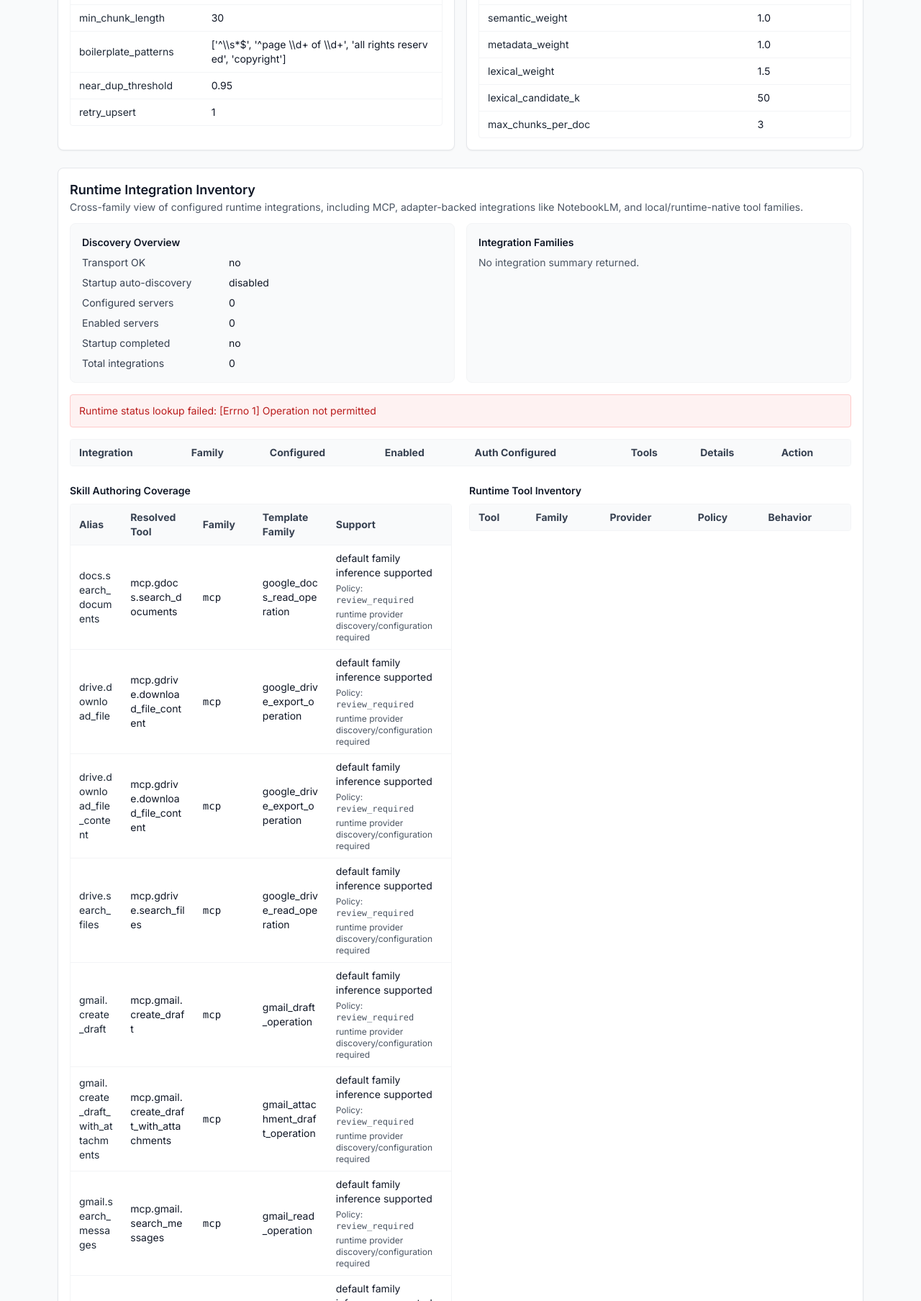
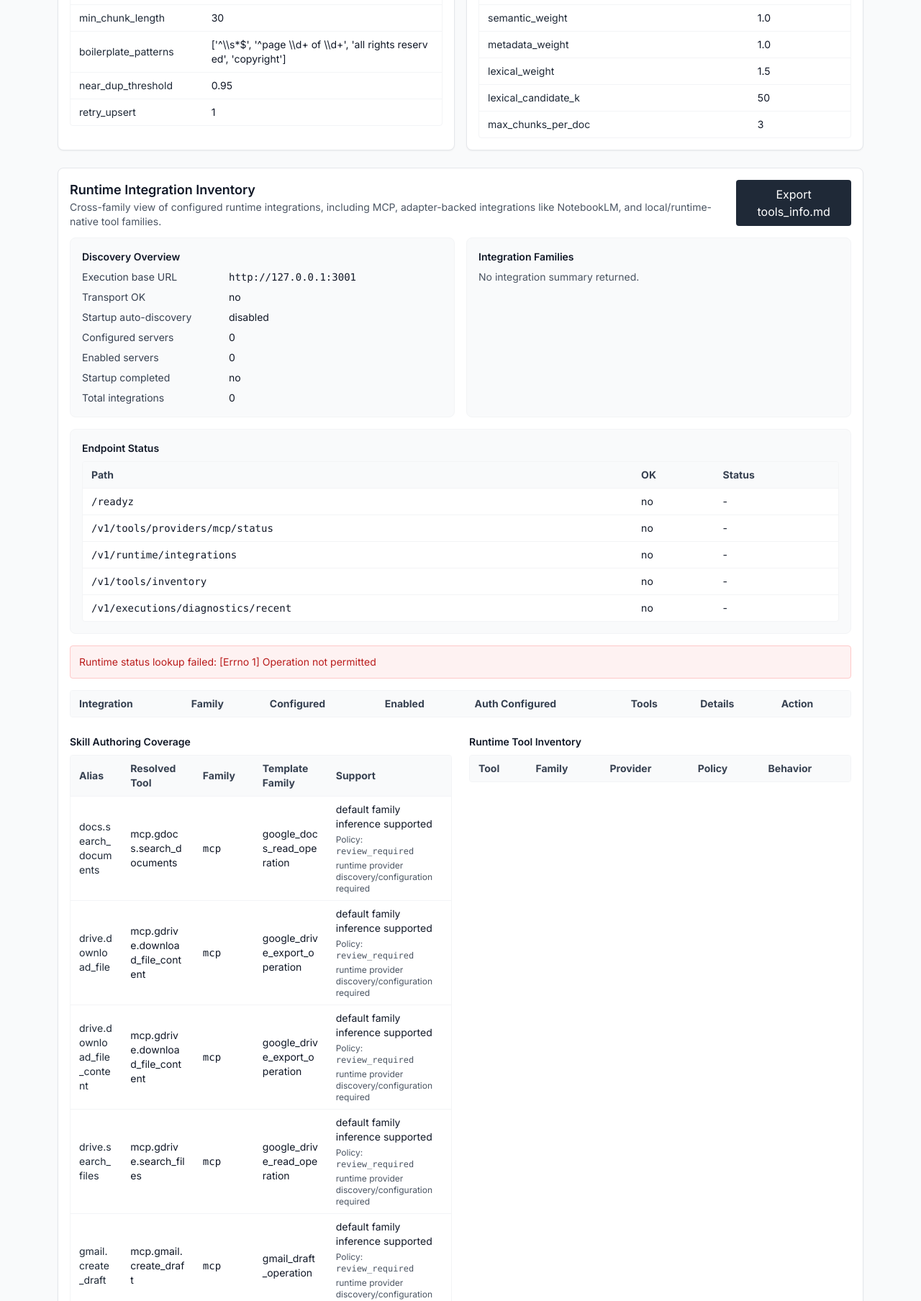
Before and after one commit to schao523/RAGenius-Application-Agent-Framework, a Flask app: page /admin/subsystem in a window 1280 px wide. Shown: the part 594-2402 px from the top of the page at 72% size. Run offline with Flask 3, Linux system fonts and the light colour scheme; data that the repository does not hold is empty; some libraries are stand-ins or nearby versions.

Commit message:
Improve Builder subsystem diagnostics

```diff
--- a/ragenius_builder/flask_scaffold/app.py
+++ b/ragenius_builder/flask_scaffold/app.py
@@ -23,6 +23,10 @@ from execution_client import ExecutionSubsystemClient
 from instruction_model_adapter import InstructionModelAdapter
 from policy import get_template_family_policy
 from skill_normalization import AUTHOR_TOOL_ALIAS_MAP, EXPLICIT_REQUIRED_TOOL_TEMPLATE_MAP
+from tools_info_export import (
+    write_tools_info_failure_markdown,
+    write_tools_info_markdown,
+)
 from rag_stub import (
     process_files,
     retrieve_data,
@@ -45,6 +49,8 @@ _ingest_cancel_lock = threading.Lock()
 _ingest_cancel_doc_ids: set[str] = set()
 _INGEST_STALE_SECONDS = 15 * 60
 _SKILL_IMPORT_UPLOAD_ROOT = Path(__file__).resolve().parent / "storage" / "_skill_import_uploads"
+_TOOLS_INFO_EXPORT_PATH = Path(__file__).resolve().parents[2] / "docs" / "tools_info.md"
+_DEFAULT_EXECUTION_BASE_URL = "http://127.0.0.1:3001"
 _DEFAULT_INSTRUCTION_MODEL_SNAPSHOT_ROOT = (
     Path(__file__).resolve().parents[2]
     / "ragenius_app_skeleton"
@@ -160,11 +166,12 @@ def _alias_support_matrix() -> list[dict]:
 
 
 def _runtime_inventory_view():
-    readyz = _execution_client().get_runtime_readyz()
-    provider_status = _execution_client().get_mcp_provider_status()
-    integrations = _execution_client().get_runtime_integrations()
-    tool_inventory = _execution_client().get_tool_inventory()
-    recent_execution_diagnostics = _execution_client().get_recent_execution_diagnostics(
+    client = _execution_client()
+    readyz = client.get_runtime_readyz()
+    provider_status = client.get_mcp_provider_status()
+    integrations = client.get_runtime_integrations()
+    tool_inventory = client.get_tool_inventory()
+    recent_execution_diagnostics = client.get_recent_execution_diagnostics(
         limit=10,
         used_fallback=True,
     )
@@ -232,6 +239,11 @@ def _runtime_inventory_view():
         )
 
     return {
+        "execution_base_url": getattr(
+            client,
+            "base_url",
+            os.environ.get("RAGENIUS_EXECUTION_BASE_URL", _DEFAULT_EXECUTION_BASE_URL),
+        ),
         "transport_ok": bool(
             readyz.get("ok", False)
             and provider_status.get("ok", False)
@@ -239,6 +251,33 @@ def _runtime_inventory_view():
             and tool_inventory.get("ok", False)
             and recent_execution_diagnostics.get("ok", False)
         ),
+        "endpoint_statuses": [
+            {
+                "path": "/readyz",
+                "ok": bool(readyz.get("ok", False)),
+                "status_code": readyz.get("status_code"),
+            },
+            {
+                "path": "/v1/tools/providers/mcp/status",
+                "ok": bool(provider_status.get("ok", False)),
+                "status_code": provider_status.get("status_code"),
+            },
+            {
+                "path": "/v1/runtime/integrations",
+                "ok": bool(integrations.get("ok", False)),
+                "status_code": integrations.get("status_code"),
+            },
+            {
+                "path": "/v1/tools/inventory",
+                "ok": bool(tool_inventory.get("ok", False)),
+                "status_code": tool_inventory.get("status_code"),
+            },
+            {
+                "path": "/v1/executions/diagnostics/recent",
+                "ok": bool(recent_execution_diagnostics.get("ok", False)),
+                "status_code": recent_execution_diagnostics.get("status_code"),
+            },
+        ],
         "readyz_status_code": readyz.get("status_code"),
         "provider_status_code": provider_status.get("status_code"),
         "integration_status_code": integrations.get("status_code"),
@@ -471,7 +510,7 @@ def parse_skill(skill_id: str):
 
 
 def _execution_client() -> ExecutionSubsystemClient:
-    base_url = os.environ.get("RAGENIUS_EXECUTION_BASE_URL", "http://127.0.0.1:3000")
+    base_url = os.environ.get("RAGENIUS_EXECUTION_BASE_URL", _DEFAULT_EXECUTION_BASE_URL)
     return ExecutionSubsystemClient(base_url)
 
 
@@ -1381,10 +1420,56 @@ def test_skill(skill_id):
 
 @app.route("/admin/subsystem")
 def subsystem_settings():
+    export_status = (request.args.get("tools_info_export") or "").strip().lower()
+    export_path = (request.args.get("tools_info_path") or "").strip()
     return render_template(
         "subsystem_settings.html",
         subsystem=_global_subsystem_settings_view(),
         runtime_inventory=_runtime_inventory_view(),
+        tools_info_export_status=export_status,
+        tools_info_export_path=export_path,
+    )
+
+
+@app.route("/admin/subsystem/tools-info/export", methods=["POST"])
+def export_tools_info():
+    client = _execution_client()
+    inventory_response = client.get_tool_inventory()
+    body = inventory_response.get("body", {}) if isinstance(inventory_response, dict) else {}
+    status_code = inventory_response.get("status_code") if isinstance(inventory_response, dict) else None
+    inventory_items = body.get("items", []) if isinstance(body, dict) else []
+    if (
+        not isinstance(inventory_response, dict)
+        or not inventory_response.get("ok", False)
+        or not isinstance(inventory_items, list)
+    ):
+        written_path = write_tools_info_failure_markdown(
+            _TOOLS_INFO_EXPORT_PATH,
+            base_url=getattr(
+                client,
+                "base_url",
+                os.environ.get("RAGENIUS_EXECUTION_BASE_URL", _DEFAULT_EXECUTION_BASE_URL),
+            ),
+            status_code=status_code,
+            error=body.get("error") if isinstance(body, dict) else None,
+        )
+        relative_path = written_path.relative_to(Path(__file__).resolve().parents[2]).as_posix()
+        return redirect(
+            url_for(
+                "subsystem_settings",
+                tools_info_export="written",
+                tools_info_path=relative_path,
+            )
+        )
+
+    written_path = write_tools_info_markdown(_TOOLS_INFO_EXPORT_PATH, inventory_items)
+    relative_path = written_path.relative_to(Path(__file__).resolve().parents[2]).as_posix()
+    return redirect(
+        url_for(
+            "subsystem_settings",
+            tools_info_export="written",
+            tools_info_path=relative_path,
+        )
     )
 
 
--- a/ragenius_builder/flask_scaffold/templates/subsystem_settings.html
+++ b/ragenius_builder/flask_scaffold/templates/subsystem_settings.html
@@ -91,12 +91,29 @@
       <h2 class="text-lg font-semibold text-gray-900">Runtime Integration Inventory</h2>
       <p class="text-sm text-gray-600">Cross-family view of configured runtime integrations, including MCP, adapter-backed integrations like NotebookLM, and local/runtime-native tool families.</p>
     </div>
+    <form method="post" action="{{ url_for('export_tools_info') }}">
+      <button type="submit" class="px-3 py-2 rounded bg-gray-800 text-white hover:bg-gray-900">Export tools_info.md</button>
+    </form>
   </div>
+
+  {% if tools_info_export_status == "written" %}
+    <div class="mb-4 rounded border border-green-200 bg-green-50 p-3 text-sm text-green-700">
+      tools_info.md export written to <code>{{ tools_info_export_path or 'docs/tools_info.md' }}</code>.
+    </div>
+  {% elif tools_info_export_status == "error" %}
+    <div class="mb-4 rounded border border-red-200 bg-red-50 p-3 text-sm text-red-700">
+      tools_info.md export failed. Builder could not retrieve the execution inventory.
+    </div>
+  {% endif %}
 
   <div class="grid gap-4 lg:grid-cols-2 mb-4">
     <article class="border border-gray-100 rounded-lg p-4 bg-gray-50">
       <h3 class="text-sm font-semibold text-gray-900 mb-2">Discovery Overview</h3>
       <dl class="space-y-2 text-sm">
+        <div class="grid grid-cols-[12rem_1fr] gap-3">
+          <dt class="font-medium text-gray-700">Execution base URL</dt>
+          <dd class="text-gray-900 break-all"><code>{{ runtime_inventory.execution_base_url }}</code></dd>
+        </div>
         <div class="grid grid-cols-[12rem_1fr] gap-3">
           <dt class="font-medium text-gray-700">Transport OK</dt>
           <dd class="text-gray-900">{{ "yes" if runtime_inventory.transport_ok else "no" }}</dd>
@@ -137,6 +154,30 @@
       {% endif %}
     </article>
   </div>
+
+  <article class="border border-gray-100 rounded-lg p-4 bg-gray-50 mb-4">
+    <h3 class="text-sm font-semibold text-gray-900 mb-2">Endpoint Status</h3>
+    <div class="overflow-auto border border-gray-100 rounded bg-white">
+      <table class="min-w-full text-sm">
+        <thead class="bg-gray-50 text-gray-700">
+          <tr>
+            <th class="text-left px-3 py-2">Path</th>
+            <th class="text-left px-3 py-2">OK</th>
+            <th class="text-left px-3 py-2">Status</th>
+          </tr>
+        </thead>
+        <tbody>
+          {% for item in runtime_inventory.endpoint_statuses %}
+            <tr class="border-t border-gray-100">
+              <td class="px-3 py-2 text-gray-900"><code>{{ item.path }}</code></td>
+              <td class="px-3 py-2 text-gray-900">{{ "yes" if item.ok else "no" }}</td>
+              <td class="px-3 py-2 text-gray-900">{{ item.status_code if item.status_code is not none else "-" }}</td>
+            </tr>
+          {% endfor %}
+        </tbody>
+      </table>
+    </div>
+  </article>
 
   {% if runtime_inventory.runtime_error %}
     <div class="mb-4 rounded border border-red-200 bg-red-50 p-3 text-sm text-red-700">
```
Also changed, not shown: ragenius_builder/flask_scaffold/tests/test_skill_management.py (+231 -0 lines), ragenius_builder/flask_scaffold/tools_info_export.py (added, +132 -0 lines).
